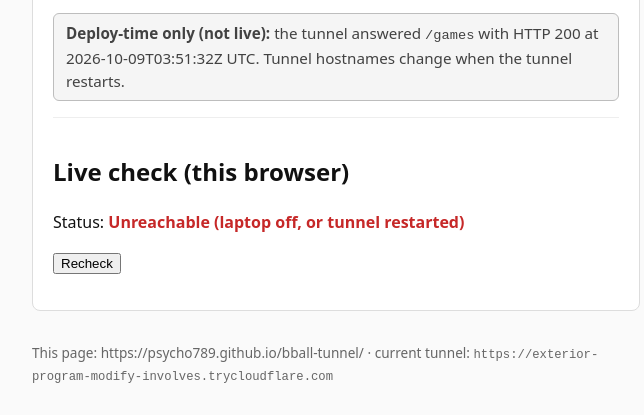
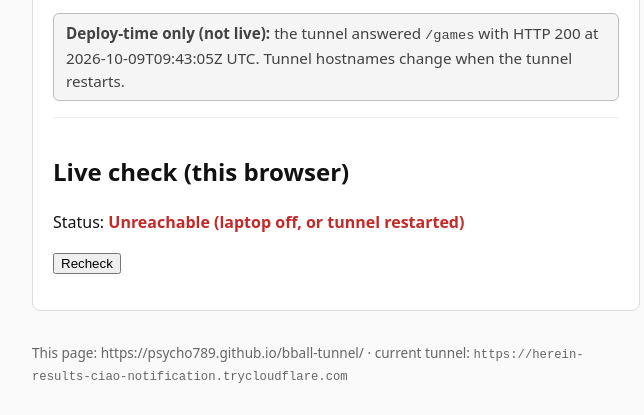
Before and after one commit to psycho789/bball-tunnel, a plain HTML site: page index.html in a window 1280 px wide. Shown: the part 401-816 px from the top of the page, 304-948 px from the left. Drawn offline with Linux system fonts and the light colour scheme; no server answers.

Commit message:
deploy: 2026-10-09T09:43:05Z

```diff
--- a/index.html
+++ b/index.html
@@ -27,15 +27,15 @@
     <p>An NBA win-probability model, charted play by play against the live prices on Kalshi and
       Polymarket, with an honest backtest of whether trading on it would make money.</p>
     <p class="links">
-      <a href="https://exterior-program-modify-involves.trycloudflare.com/games" target="_blank" rel="noopener noreferrer">Games: model vs market</a>
-      <a href="https://exterior-program-modify-involves.trycloudflare.com/" target="_blank" rel="noopener noreferrer">Money: the honest result</a>
-      <a href="https://exterior-program-modify-involves.trycloudflare.com/research/markets" target="_blank" rel="noopener noreferrer">Kalshi vs Polymarket</a>
-      <a href="https://exterior-program-modify-involves.trycloudflare.com/research" target="_blank" rel="noopener noreferrer">Research: the models</a>
+      <a href="https://herein-results-ciao-notification.trycloudflare.com/games" target="_blank" rel="noopener noreferrer">Games: model vs market</a>
+      <a href="https://herein-results-ciao-notification.trycloudflare.com/" target="_blank" rel="noopener noreferrer">Money: the honest result</a>
+      <a href="https://herein-results-ciao-notification.trycloudflare.com/research/markets" target="_blank" rel="noopener noreferrer">Kalshi vs Polymarket</a>
+      <a href="https://herein-results-ciao-notification.trycloudflare.com/research" target="_blank" rel="noopener noreferrer">Research: the models</a>
     </p>
     <p class="badge warn">Read-only share from a laptop: it is only up while that laptop is on. Pretend
       money only: with realistic trade timing the strategy currently loses money, and the site says so.</p>
     <p class="badge meta"><strong>Deploy-time only (not live):</strong> the tunnel answered <code>/games</code>
-      with HTTP 200 at 2026-10-09T03:51:32Z UTC. Tunnel hostnames change when the tunnel restarts.</p>
+      with HTTP 200 at 2026-10-09T09:43:05Z UTC. Tunnel hostnames change when the tunnel restarts.</p>
     <div class="live">
       <h2>Live check (this browser)</h2>
       <p class="pending" id="hint">Checking…</p>
@@ -44,11 +44,11 @@
     </div>
   </div>
   <footer>
-    <p>This page: https://psycho789.github.io/bball-tunnel/ · current tunnel: <code>https://exterior-program-modify-involves.trycloudflare.com</code></p>
+    <p>This page: https://psycho789.github.io/bball-tunnel/ · current tunnel: <code>https://herein-results-ciao-notification.trycloudflare.com</code></p>
   </footer>
   <script>
 (function () {
-  const WEB = "https://exterior-program-modify-involves.trycloudflare.com";
+  const WEB = "https://herein-results-ciao-notification.trycloudflare.com";
 
   function setWeb(text, ok) {
     const el = document.getElementById("live-web");
```
